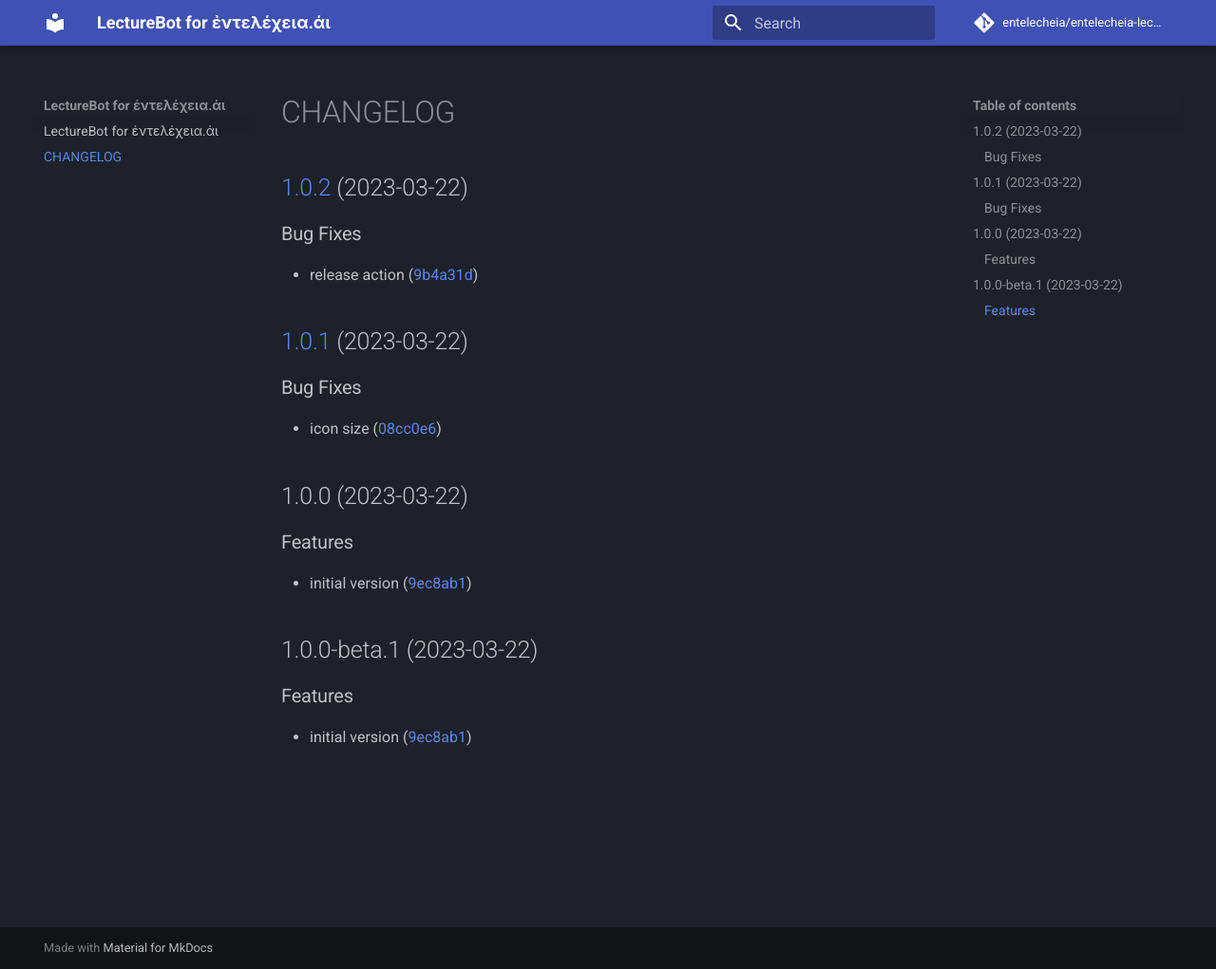
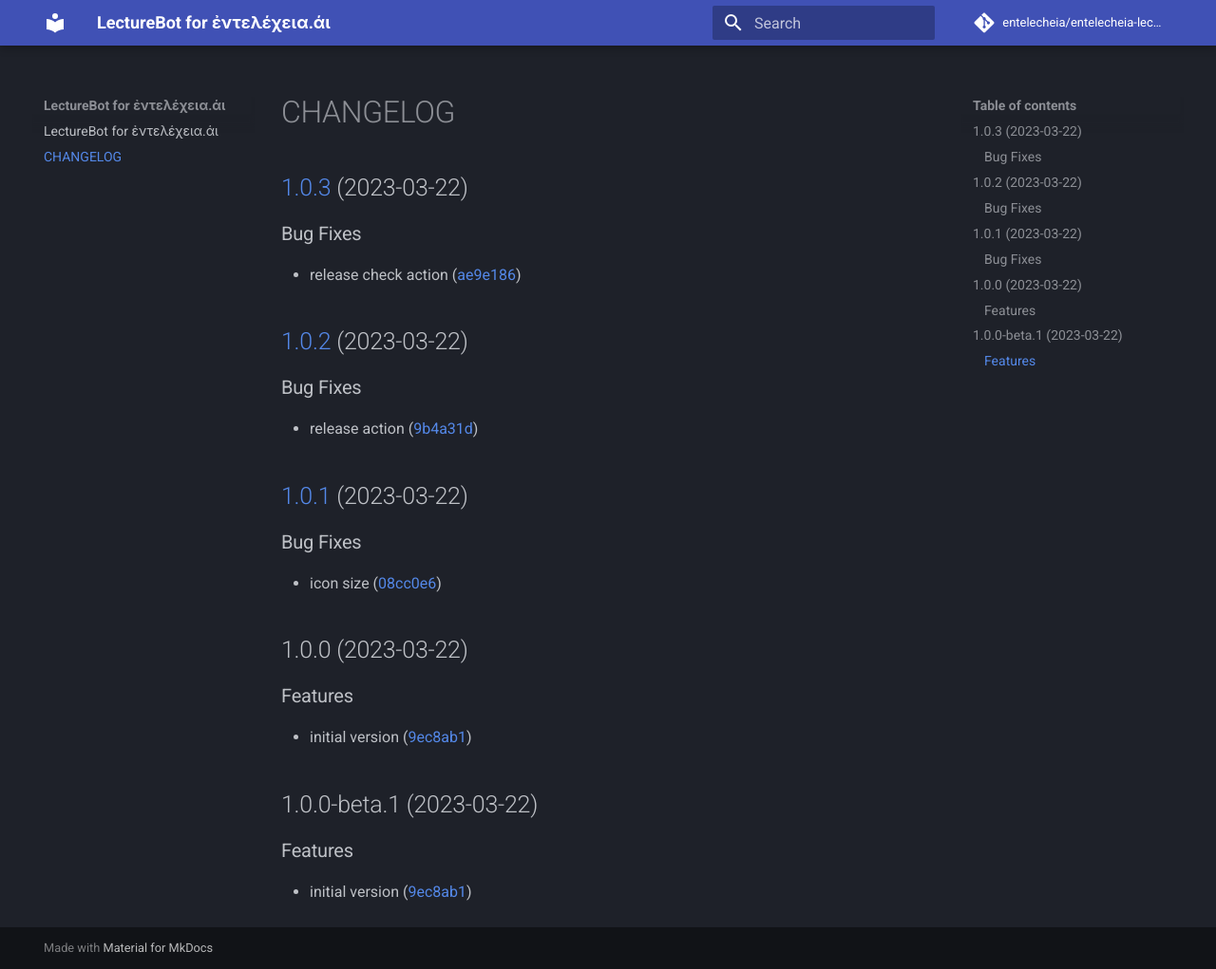
Before and after one commit to entelecheia/entelecheia-lecture-bot, an MkDocs documentation site: the page built from docs/CHANGELOG.md, in a window 1280 px wide and 1021 px high. Shown: the whole window at 95% size. Built offline with MkDocs 1.6.1 and Material for MkDocs 9.7.7, drawn with Linux system fonts in a browser that asks for light colours; comment, search, counter and statistics services are not loaded.

Commit message:
chore(release): :rocket: 1.0.3 [skip ci]
## [1.0.3](https://github.com/entelecheia/entelecheia-lecture-bot/compare/v1.0.2...v1.0.3) (2023-03-22)

### Bug Fixes

* release check action ([ae9e186](https://github.com/entelecheia/entelecheia-lecture-bot/commit/ae9e18684ce5ee3a7f950020252481dbf3a075a1))

```diff
--- a/docs/CHANGELOG.md
+++ b/docs/CHANGELOG.md
@@ -1,3 +1,10 @@
+## [1.0.3](https://github.com/entelecheia/entelecheia-lecture-bot/compare/v1.0.2...v1.0.3) (2023-03-22)
+
+
+### Bug Fixes
+
+* release check action ([ae9e186](https://github.com/entelecheia/entelecheia-lecture-bot/commit/ae9e18684ce5ee3a7f950020252481dbf3a075a1))
+
 ## [1.0.2](https://github.com/entelecheia/entelecheia-lecture-bot/compare/v1.0.1...v1.0.2) (2023-03-22)
 
 
--- a/package.json
+++ b/package.json
@@ -1,6 +1,6 @@
 {
     "name": "entelecheia-lecture-bot",
-    "version": "1.0.2",
+    "version": "1.0.3",
     "description": "Chrome extension to ask questions and get answers from the ChatGPT",
     "author": "entelecheia",
     "license": "MIT",
```
Also changed, not shown: 1 other file.
